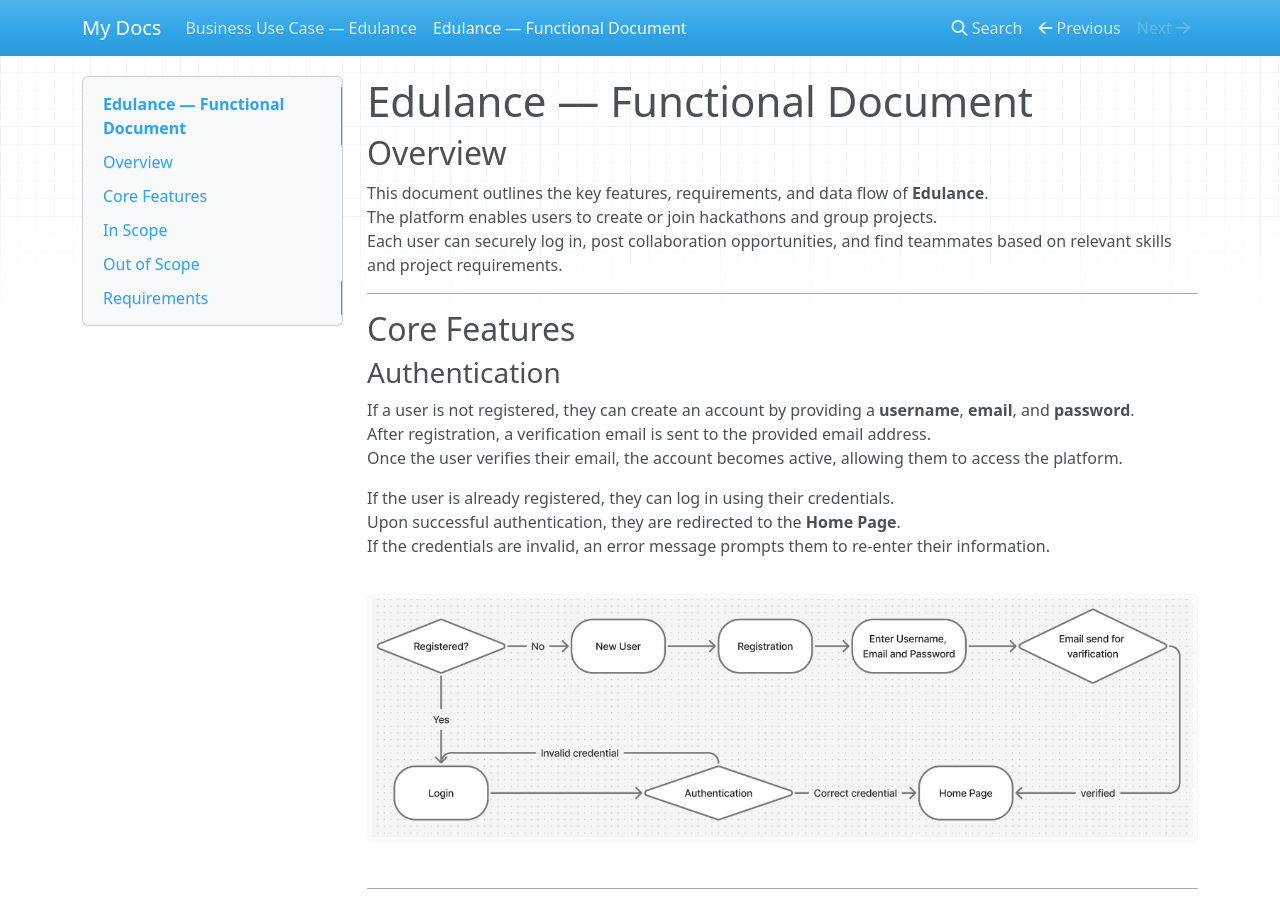
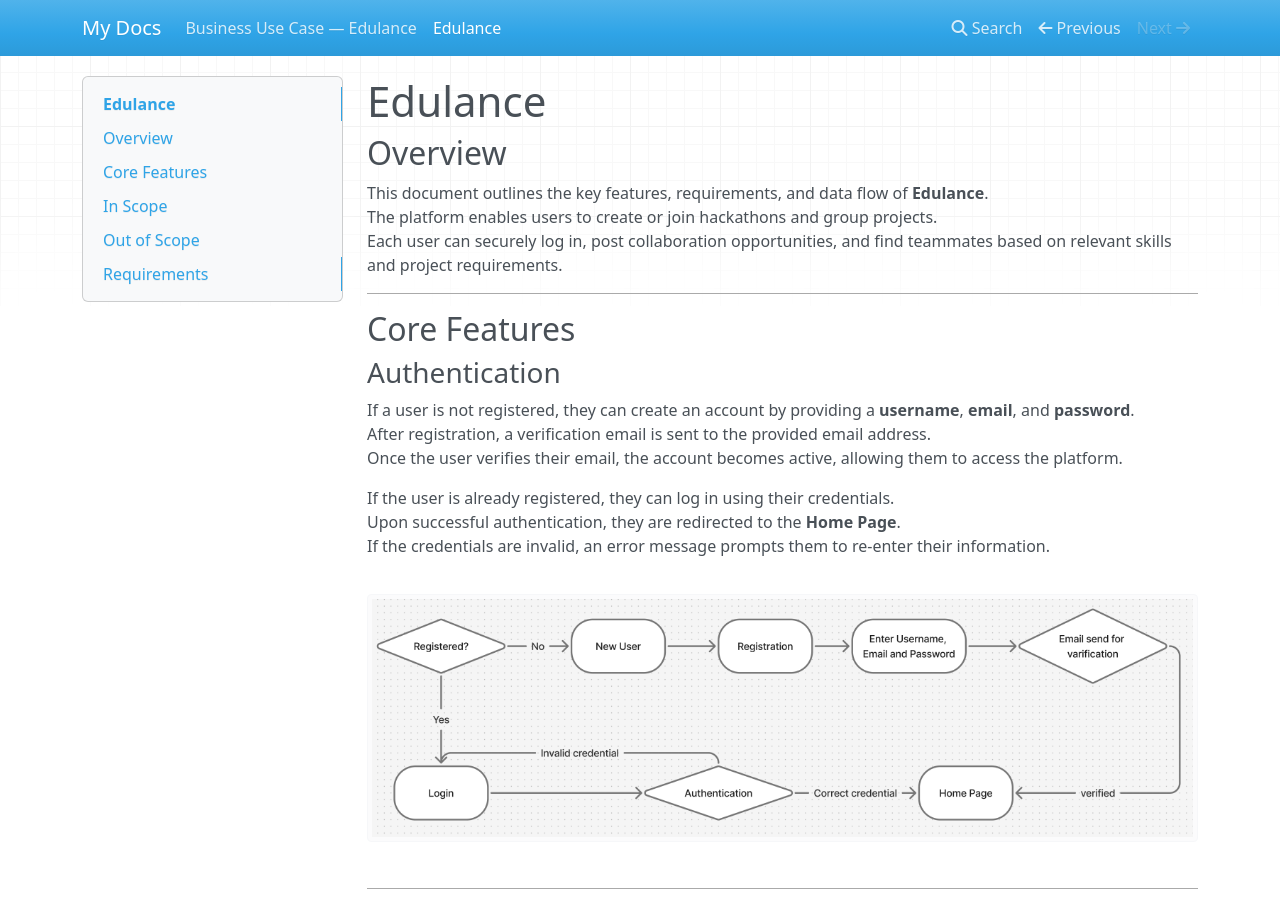
Before and after one commit to Prafful-Mali/edulance-docs, an MkDocs documentation site: the page built from docs/functional.md, in a window 1280 px wide and 900 px high. Built offline with MkDocs 1.6.1, drawn with Linux system fonts in a browser that asks for light colours; nearby versions of some CDN libraries.

Commit message:
fix: rename file name

```diff
--- a/docs/funcitonal.md
+++ b/docs/functional.md
@@ -1,4 +1,4 @@
-# Edulance — Functional Document
+# Edulance
 
 ## Overview
 This document outlines the key features, requirements, and data flow of **Edulance**.
```
Also changed, not shown: 1 other file.
